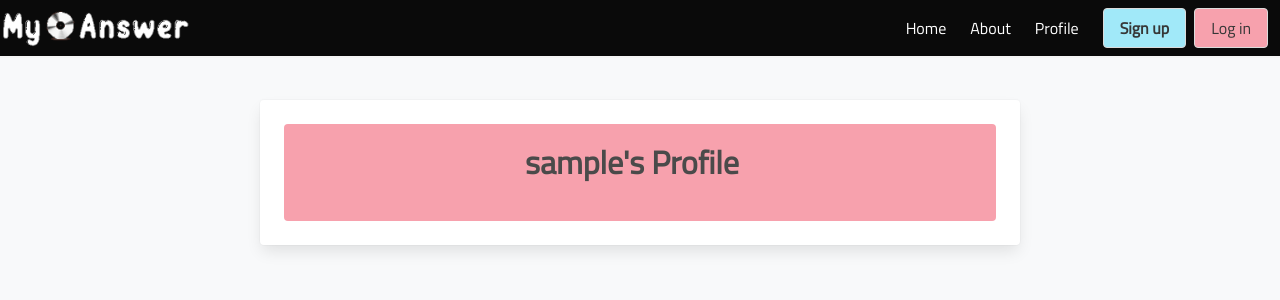
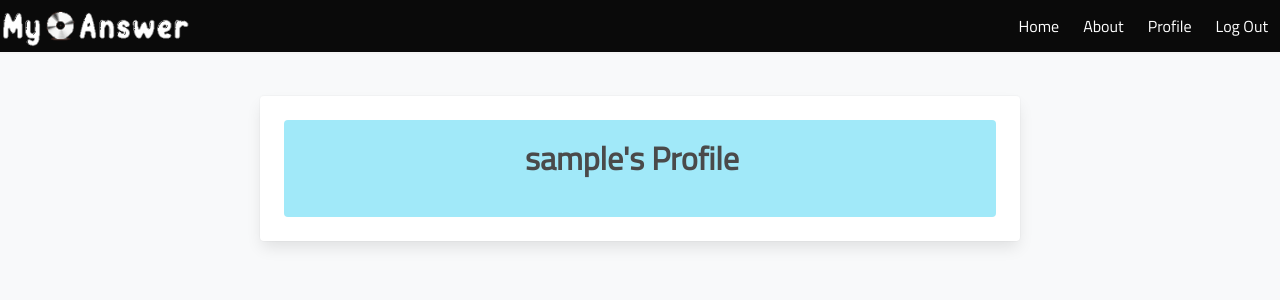
Before and after one commit to RaVeR76/My-Vinyl-Answer, a Flask app: a page that uses templates/base.html in a window 1280 px wide. Shown: the top 300 px of the page. Run offline with Flask 2, Linux system fonts and the light colour scheme; the visitor is signed in with stand-in values (Sample User, id 1); a database or web service that is not in the repository returns one stand-in record (values such as "Sample title"); some libraries are stand-ins or nearby versions.

Commit message:
Add the logout function

```diff
--- a/app.py
+++ b/app.py
@@ -85,7 +85,19 @@ def profile(username):
     # pull the session user's username from the database
     username = mongo.db.users.find_one(
         {"username": session["user"]})["username"]
-    return render_template("profile.html", username=username)
+
+    if session["user"]:
+        return render_template("profile.html", username=username)
+
+    return redirect(url_for("login"))
+
+
+@app.route("/logout")
+def logout():
+    # remove user session cookies
+    flash("You have been logged out")
+    session.pop("user")
+    return redirect(url_for("login"))
 
 
 if __name__ == "__main__":
--- a/templates/base.html
+++ b/templates/base.html
@@ -39,7 +39,10 @@
                 <div class="navbar-end">
                     <a href="{{ url_for('get_vinyl') }}" class="navbar-item">Home</a>
                     <a href="#" class="navbar-item">About</a>
+                    {% if session.user %}
                         <a href="{{ url_for('profile', username=session['user']) }}" class="navbar-item">Profile</a>
+                        <a href="{{ url_for('logout') }}" class="navbar-item">Log Out</a>
+                    {% else %}
                         <div class="navbar-item">
                             <div class="buttons">
                                 <a href="{{ url_for('signup') }}" class="button my-blue">
@@ -48,6 +51,7 @@
                                 <a href="{{ url_for('login') }}" class="button my-red">Log in</a>
                             </div>
                         </div>
+                    {% endif %}
                 </div>
             </div>
         </nav>
--- a/templates/profile.html
+++ b/templates/profile.html
@@ -6,7 +6,7 @@
             <div class="card">
                 <div class="card-content">
                     <div class="content">
-                        <div class="notification my-red is-full">
+                        <div class="notification my-blue is-full">
                             <h3 class="title is-3 has-text-centered">
                                 {{ username }}'s Profile
                             </h3>
```
Lines whose indentation alone changed are shown as unchanged.
